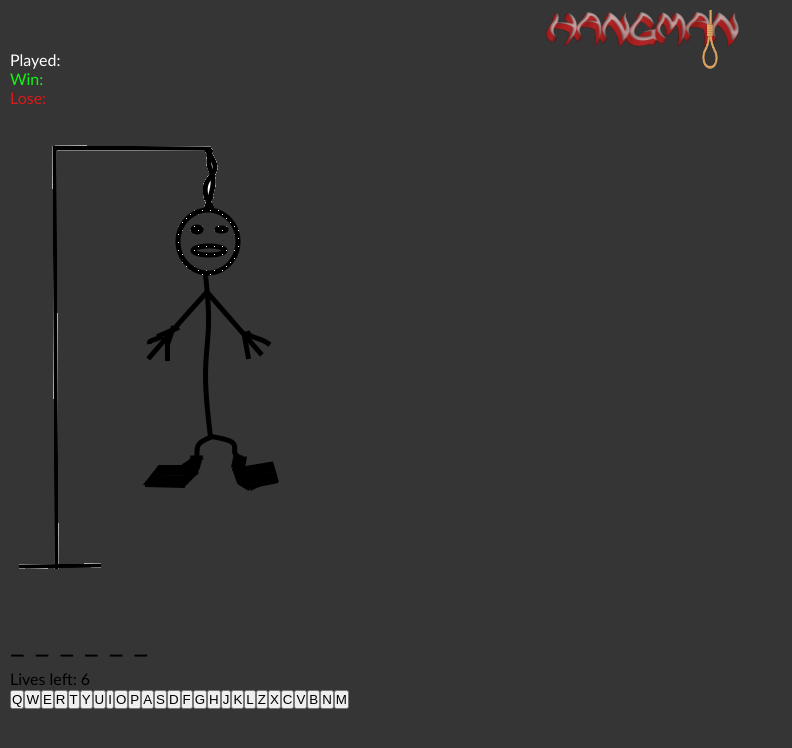
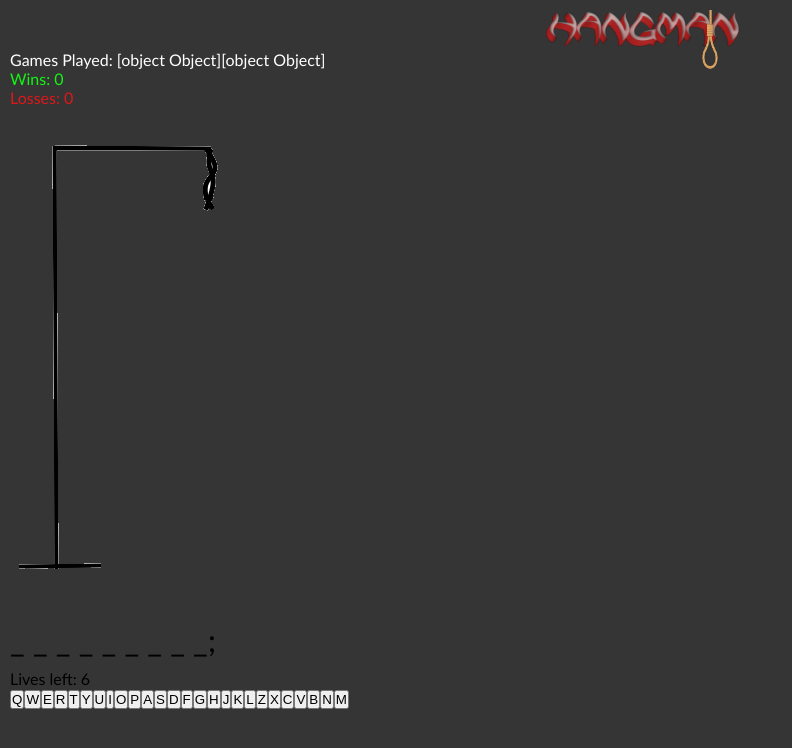
Before and after one commit to kestgrig/hangman-game-react, a React (Vite) app: page / in a window 1280 px wide. Shown: the top 748 px of the page, without its empty margins (0-792 px from the left). Built offline with nearby package versions, Linux system fonts and the light colour scheme.

Commit message:
rodo, logika veikia bet yra klaidu

```diff
--- a/src/App.jsx
+++ b/src/App.jsx
@@ -3,48 +3,95 @@ import { useState, useEffect } from 'react';
 import { LivesLeft } from './components/livesLeft/LivesLeft';
 import { Header } from './components/header/Header';
 import { Scoreboard } from './components/scoreboard/Scoreboard';
-import { HangmanImg } from './components/hangmanImg/HangmanImg';
+import { Gallows } from './components/hangmanImg/Gallows';
 import { GuessWords } from './components/guessWords/GuessWords';
 import { Keyboard } from './components/keyboard/Keyboard';
-import { getRandomWord } from "./components/randomWord/RandomWord";
-import { ButtonRestart } from "./components/restartButton/RestartButton"
+import { RandomWord } from './components/randomWord/RandomWord';
+
 
 function App() {
-  const [word, setWord] = useState('');
-  const [guessedLetters, setGuessedLetters] = useState([]);
+  const [ word, resetWord ] = useState(RandomWord());
+  const [guessedLetters, setGuessedLetters] = useState([]); //naudoja iskart kaip random zodi
   const [lives, setLives] = useState(6);
+  const [gameOver, setGameOver] = useState(false);
+  const [win, setWin] = useState(false);
+  const [wins, setWins] = useState(() => parseInt(localStorage.getItem('wins')) || 0);
+  const [losses, setLosses] = useState(() => parseInt(localStorage.getItem('losses')) || 0);
 
-useEffect(() => {
-    setWord(getRandomWord());
-  }, []);
+  useEffect(() =>
+    {const handleKeydown = (e) => {
+      if (!gameOver && /^[a-zA-Z]$/.test(e.key)) {
+        handleGuess(e.key.toUpperCase());
+      }
+    };
 
-  const handleLetterClick = (letter) => {
-    const upperCaseLetter = letter.toUpperCase();
-    if (!guessedLetters.includes(upperCaseLetter) && lives > 0) {
-      setGuessedLetters((prev) => [...prev, upperCaseLetter]);
-      if (!word.includes(upperCaseLetter)) setLives((prev) => prev - 1);
-    }
+    window.addEventListener('keydown', handleKeydown);
+
+    return () => window.removeEventListener('keydown', handleKeydown);
+  }, [gameOver, guessedLetters]);
+
+  const handleGuess = (letter) => {
+    setGuessedLetters((prevGuessedLetters) => {
+      if (gameOver || prevGuessedLetters.includes(letter))
+        return prevGuessedLetters;
+
+      const newGuessedLetters = [...prevGuessedLetters, letter];
+      if (!word.includes(letter)) {
+        setLives((prevLives) => {
+          const newLives = prevLives - 1;
+          if (newLives <= 0) {
+            setGameOver(true);
+            setLosses((prevLosses) => {
+              const updatedLosses = prevLosses + 1;
+              localStorage.setItem('losses', updatedLosses);
+              return updatedLosses;
+            });
+          }
+          return newLives;
+        });
+      }
+
+      const hasGuessedAllLetters = !word.split('').some((letter) => !newGuessedLetters.includes(letter));
+      if (hasGuessedAllLetters) {
+        setGameOver(true);
+        setWin(true);
+        setWins((prevWins) => {
+          const updatedWins = prevWins + 1;
+          localStorage.setItem('wins', updatedWins);
+          return updatedWins;
+        });
+      }
+
+      return newGuessedLetters;
+    });
   };
 
-  const handleRestart = () => {
-    setWord(getRandomWord());
+  const resetGame = () => {
+    resetWord();
     setGuessedLetters([]);
     setLives(6);
+    setGameOver(false);
+    setWin(false);
   };
 
-  const gameWon = word.split('').every((letter) => guessedLetters.includes(letter));
-  const gameLost = lives <= 0;
-
+  const displayedWord = word
+    ? word.split('').map((letter) => guessedLetters.includes(letter) ? letter : '_').join(' ')
+    : '';
   return (
-    <>
+    <div className="game-container">
       <Header />
-      <Scoreboard />
-      <HangmanImg lives={lives} />
-      <GuessWords word={word} guessedLetters={guessedLetters} />
+      <Scoreboard wins={wins} losses={losses} />
+      <Gallows lives={lives} />
+      <GuessWords word={displayedWord} guessedLetters={guessedLetters} />
       <LivesLeft lives={lives} />
-      <Keyboard word={word} guessedLetters={guessedLetters} onLetterClick={handleLetterClick} />
-      {(gameLost || gameWon) && <ButtonRestart onRestart={handleRestart} />}
-    </>
+      <Keyboard handleGuess={handleGuess} disabled={gameOver} />
+      {gameOver && (
+        <div className="game-over-message">
+          <p>{win ? 'Congratulations! You won!' : 'Game Over! You lost!'}</p>
+          <button onClick={resetGame}>Start a new game</button>
+        </div>
+      )}
+    </div>
 
   );
 }
--- a/src/components/guessWords/GuessWords.jsx
+++ b/src/components/guessWords/GuessWords.jsx
@@ -7,15 +7,14 @@ export function GuessWords(props) {
 
     return (
         <div className={style.word}>
-            {word.split('').map((letter, index) => (
-                <span className={style.letter} key={index}>
-                    {guessedLetters.includes(letter)
-                        ? letter
-                        : '_'
-                    }
+                <span className={style.letter}>
+                    {word.split('').map(letter =>
+                        guessedLetters.includes(letter)
+                            ? letter
+                            : '_')
+                        .join(' ')
+                    };
                 </span>
-            ))}
-
         </div>
     );
 }
--- /dev/null
+++ b/src/components/hangmanImg/Gallows.jsx
@@ -0,0 +1,12 @@
+/* eslint-disable react/prop-types */
+
+import { HangmanImg } from '../hangmanImg/HangmanImg';
+
+export function Gallows(props) {
+  const { lives } = props;
+  return (
+    <div className="gallows">
+      <HangmanImg lives={lives} />
+    </div>
+  );
+}
--- a/src/components/hangmanImg/HangmanImg.jsx
+++ b/src/components/hangmanImg/HangmanImg.jsx
@@ -1,9 +1,5 @@
- /* eslint-disable react/prop-types */
-
+/* eslint-disable react/prop-types */
 import style from './HangmanImg.module.css';
-import { useEffect, useState } from 'react';
-
-
 
 import ImgGallows from '/img/imggallows.png'
 import ImgHead from '/img/1.png';
@@ -14,27 +10,24 @@ import ImgLegLeft from '/img/5.png';
 import ImgLegRight from '/img/6.png';
 
 
-export function HangmanImg ({ lives }) {
+export function HangmanImg (props) {
 
-    const [hangman, setHangman] = useState(ImgGallows);
+    const{lives} = props;
+    const hangman = [
+        ImgGallows,  // tik kartuves
+        ImgHead,     // galva
+        ImgNeck,     // kaklas
+        ImgHandLeft, // ranka
+        ImgHandRight,// ranka
+        ImgLegLeft,  // koja
+        ImgLegRight  // koja
+    ];
 
-    useEffect(() => {
-        const hangmanImages = [
-            ImgGallows,
-            ImgHead,
-            ImgNeck,
-            ImgHandLeft,
-            ImgHandRight,
-            ImgLegLeft,
-            ImgLegRight
-        ];
-        const imageIndex = Math.max(0, Math.min(lives, hangmanImages.length - 1));
-        setHangman(hangmanImages[imageIndex]);
-    }, [lives]);
+    const hangmanIndex = 6 - lives;
 
     return (
         <div className={style.hangman}>
-            <img src={hangman} alt="Hangman" />
+            <img src={hangman[hangmanIndex]} alt='Hangman {hangmanIndex}' />
         </div>
     );
 }
--- a/src/components/keyboard/Keyboard.jsx
+++ b/src/components/keyboard/Keyboard.jsx
@@ -1,14 +1,17 @@
+/* eslint-disable react/prop-types */
 import style from './Keyboard.module.css';
 
 import { KeyboardButton } from '../keyboardButton/KeyboardButton';
 
-export function Keyboard () {
+export function Keyboard (props) {
     const keyboardSymbols = 'qwertyuiopasdfghjklzxcvbnm'.toUpperCase();
+    const { handleGuess, disabled } = props;
+
 
     return (
         <div className={style.keyboard}>
             {keyboardSymbols.split('').map(symbol =>
-                <KeyboardButton key={symbol} text={symbol} clickHandler={()=>{}} />)}
+                <KeyboardButton key={symbol} text={symbol} clickHandler={handleGuess} disabled={disabled}/>)}
         </div>
     );
 }
--- a/src/components/keyboardButton/KeyboardButton.jsx
+++ b/src/components/keyboardButton/KeyboardButton.jsx
@@ -1,8 +1,8 @@
 /* eslint-disable react/prop-types */
 
 export function KeyboardButton(props) {
-    const { text, clickHandler } = props;
+    const { text, clickHandler, disabled } = props;
     return (
-        <button className="btn" onClick={() => clickHandler(text)}>{text}</button>
+        <button className="btn" disabled={disabled} onClick={() => clickHandler(text)}>{text}</button>
     );
 }
--- a/src/components/livesLeft/LivesLeft.jsx
+++ b/src/components/livesLeft/LivesLeft.jsx
@@ -3,8 +3,8 @@
 export function LivesLeft(props) {
  const {lives} = props;
     return (
-        <>
+        <div>
             <span>Lives left: {lives}</span>
-        </>
+        </div>
     )
 }
--- a/src/components/randomWord/RandomWord.jsx
+++ b/src/components/randomWord/RandomWord.jsx
@@ -1,6 +1,11 @@
+/*Importuoja duomenis (countries) is words.js failo.
+Atsitiktinai pasirenka zodi is saraso.
+Gražina ta zodi didziosiomis raidemis
+*/
+
 import { countries } from '../data/words.js';
 
-export function getRandomWord() {
+export function RandomWord() {
     const randomWord = countries[Math.floor(Math.random() * countries.length)];
     return (
         randomWord.text.toUpperCase()
--- a/src/components/scoreboard/Scoreboard.jsx
+++ b/src/components/scoreboard/Scoreboard.jsx
@@ -1,17 +1,15 @@
+ /* eslint-disable react/prop-types */
+
 import style from './Scoreboard.module.css'
 
-export function Scoreboard () {
-
-
-
+export function Scoreboard (props) {
+    const { wins, losses } = props;
 
     return (
-        <>
-            <div className={style.mainScoreboard}>
-                <p>Played: {}</p>
-                <p>Win: {}</p>
-                <p>Lose: {}</p>
-            </div>
-        </>
-    )
+        <div className={style.mainScoreboard}>
+            <p>Games Played: {{wins} + {losses}}</p>
+            <p>Wins: {wins}</p>
+            <p>Losses: {losses}</p>
+         </div>
+    );
 }
```
Also changed, not shown: readme.txt.
